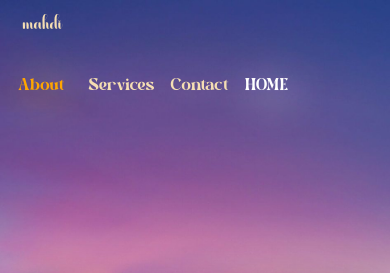
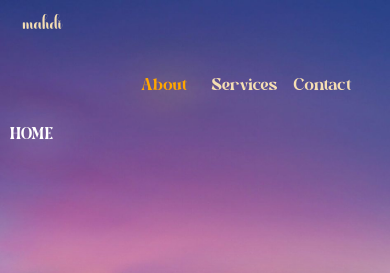
Before and after one commit to mahdi1385ali/myname, a plain HTML site: page index.html in a window 390 px wide. Shown: the top 273 px of the page. Drawn offline with Linux system fonts and the light colour scheme.

Commit message:
Add files via upload

```diff
--- a/information.css
+++ b/information.css
@@ -148,7 +148,7 @@
     .About{
         float: right;
         font-family: hosen-fon;
-        margin-right: 270px;
+        margin-right: 190px;
         margin-left: 10px;
         font-size: 39px;
         color: wheat;
@@ -193,11 +193,10 @@
         margin-left: 30px;
     }
     .text-aline{
-        width: 90px;
-        height: 20px;
+        width: 100px;
+        height:50px;
         float: left;
         margin-left: 20px;
-        margin-top: 0px;
         font-family: pota;
         font-size: 30px;
     }
```
